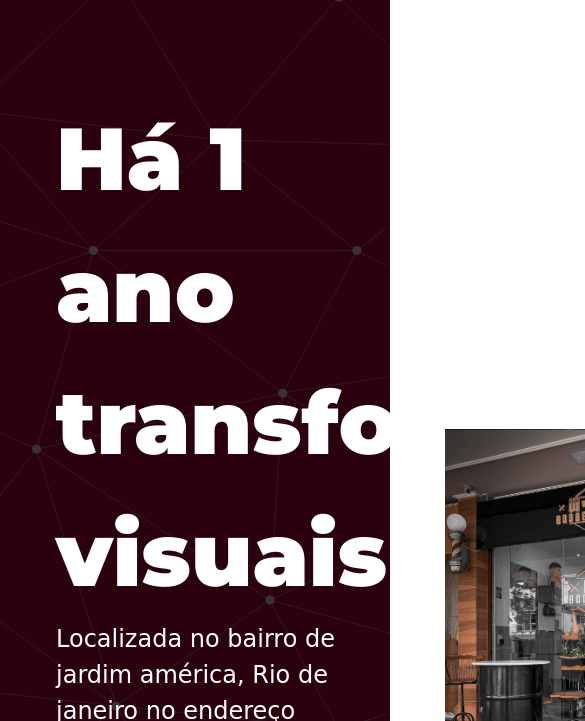
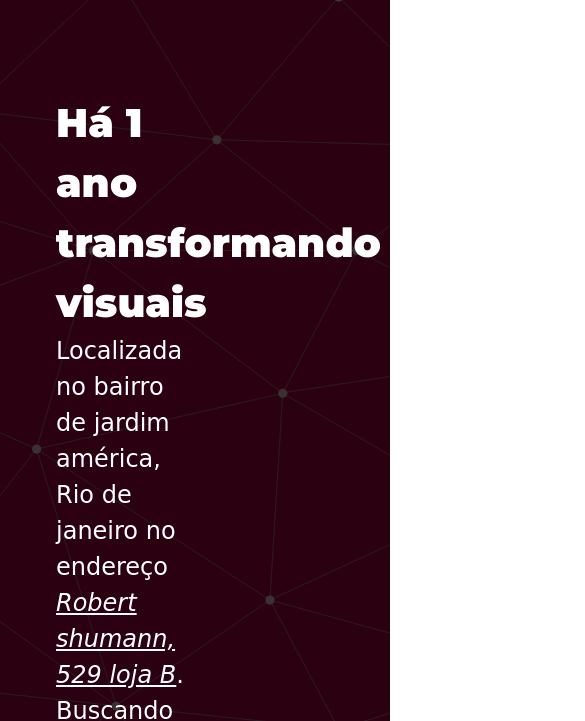
Before and after one commit to TricksterNoir/Barbershop-wm, a plain HTML site: page index.html in a window 390 px wide. Shown: the part 99-820 px from the top of the page, 585 px wide, since content can reach past the window. Drawn offline with nearby package versions, Linux system fonts and the light colour scheme; a web font is replaced by a local one.

Commit message:
teste 02

```diff
--- a/assets/css/style.css
+++ b/assets/css/style.css
@@ -364,3 +364,9 @@ button {
     background-color: var(--bright-text);
     color: white;
   }
+
+@media(max-width: 768px){
+    .home-title{
+        font-size: 2.5rem;
+    }
+}
```
